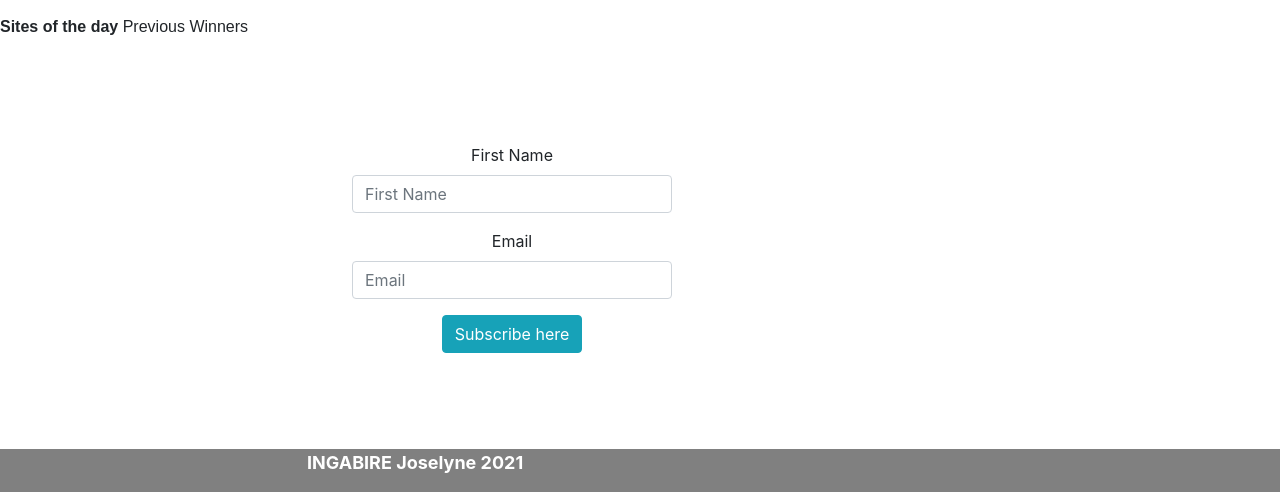
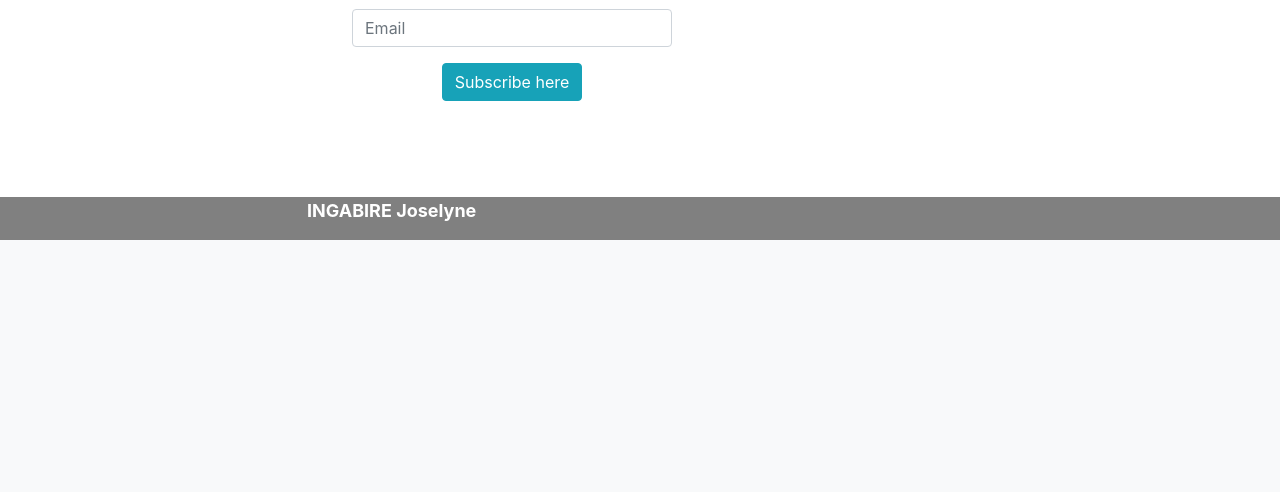
Before and after one commit to Joselyne123/AWWARD, a Django app: page / in a window 1280 px wide. Shown: the part 1031-1523 px from the top of the page. After the commit the page ends 1271 px from the top, so only its background shows below. Run offline with Django 3.2, Linux system fonts and the light colour scheme; the visitor is signed in with stand-in values (Sample User, id 1); data that the repository does not hold is empty; some libraries are stand-ins or nearby versions; some web fonts are replaced.

```diff
--- a/awardapp/templates/index.html
+++ b/awardapp/templates/index.html
@@ -7,7 +7,7 @@
 <link href="https://fonts.googleapis.com/css?family=Charmonman|Dancing+Script|Kodchasan|Spirax|Abril+Fatface" rel="stylesheet">
 <header>
   <div class="header">
-    <img src="static/image/a.jpeg" id="im">
+    <img src="static/image/images (8).jpeg" id="im">
     <div class="text">
       <p  style="font-family: cursive; text-align: center;">Site of the day on January 2021 </p>
 
@@ -81,7 +81,7 @@
 
 
 
-  <p style="font-size:18px;text-align: center; color: white;margin-left: 20%;"><strong>INGABIRE Joselyne 2021</strong></p>
+  <p style="font-size:18px;text-align: center; color: white;margin-left: 20%;"><strong>INGABIRE Joselyne</strong></p>
 
 
 
```
